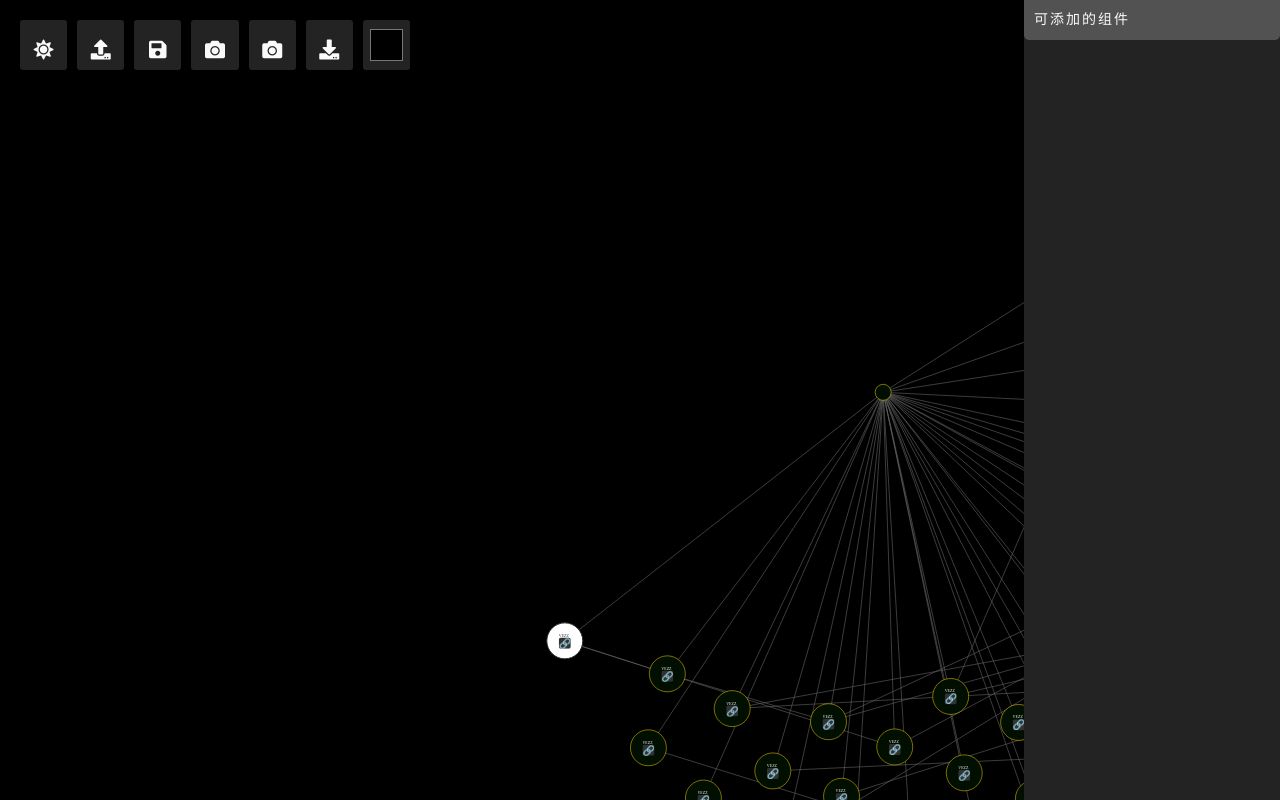
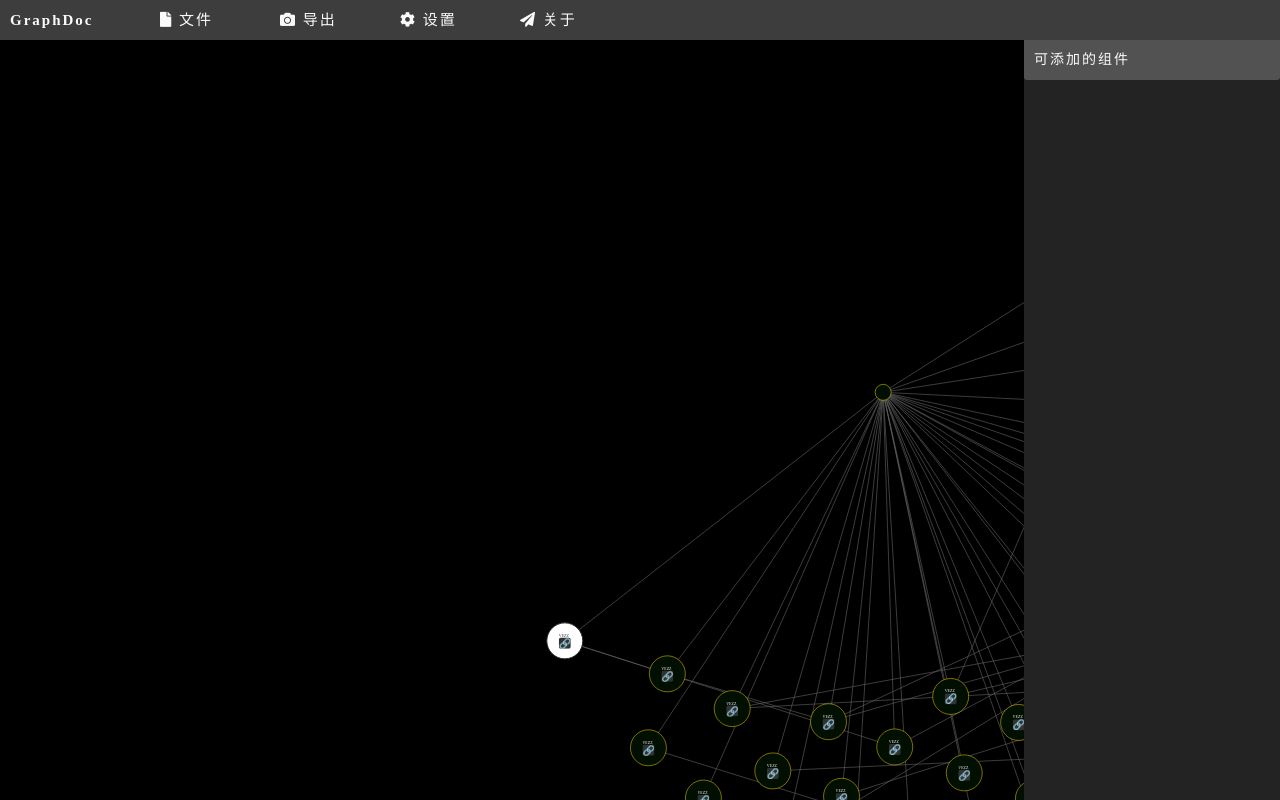
Before and after one commit to vezzzingQAQ/GraphDoc-FeMain, a website built with webpack: page src/graphEditor/html/index.html in a window 1280 px wide. Built offline with nearby package versions, Linux system fonts and the light colour scheme.

Commit message:
增加顶部目录

```diff
--- a/src/graphEditor/css/component.less
+++ b/src/graphEditor/css/component.less
@@ -26,6 +26,7 @@
             line-height: @component_title_height;
             font-size: 15px;
             letter-spacing: 3px;
+            font-weight: 100;
             position: relative;
 
             .compPanTitleText {
--- a/src/graphEditor/css/graph.less
+++ b/src/graphEditor/css/graph.less
@@ -24,7 +24,7 @@
 
 // 选择框
 .selectionRect {
-    fill: rgba(50, 20, 20, 0.3);
+    fill: rgba(20, 34, 50, 0.3);
     stroke: #ccc;
     stroke-width: 2px;
 }
--- a/src/graphEditor/css/index.less
+++ b/src/graphEditor/css/index.less
@@ -26,7 +26,8 @@ body {
 
         .panArea {
             width: 20vw;
-            height: 100vh;
+            height: calc(100vh - @menu_height);
+            margin-top: @menu_height;
             overflow-y: scroll;
             transition: 0.3s ease-in-out;
 
@@ -37,8 +38,8 @@ body {
             .topPan {
                 .window {
                     overflow: hidden;
-                    border-bottom-left-radius: @normal_border_radius;
-                    border-bottom-right-radius: @normal_border_radius;
+                    border-bottom-left-radius: @small_border_radius;
+                    border-bottom-right-radius: @small_border_radius;
 
                     .title {
                         height: @add_pan_title_height;
@@ -51,6 +52,7 @@ body {
 
                     .content {
                         transition: 0.3s ease-in-out;
+
                         .container {
                             display: flex;
                             flex-direction: row;
@@ -78,34 +80,82 @@ body {
             }
         }
 
-        .btnArea {
+        .mainMenu {
             z-index: 999;
             position: fixed;
-            left: 20px;
-            top: 20px;
-            display: flex;
-            flex-direction: row;
-            width: 400px;
-            height: 80px;
-            transition: 0.3s ease-in-out;
+            left: 0;
+            top: 0;
+            width: 100vw;
+            height: @menu_height;
+            line-height: @menu_height;
+            padding-left: 10px;
+            padding-right: 10px;
+            // box-shadow: 0 4px 12px 0 rgba(131, 131, 131, 0.126),
+            //     0 6px 30px 0 rgba(118, 118, 118, 0.19);
 
-            .btn {
-                display: block;
-                padding: 5px;
-                width: 50px;
-                margin-right: 10px;
-                height: 50px;
-                line-height: 50px;
-                font-size: 20px;
-                text-align: center;
-                border-radius: @small_border_radius;
+            ul {
+                display: flex;
+                flex-direction: row;
+                font-size: 15px;
+                list-style: none;
                 cursor: pointer;
-                transition: 0.3s ease-in-out;
-            }
 
-            input {
-                border: none !important;
-                outline: none !important;
+                .title {
+                    width: 140px;
+                    font-weight: bolder;
+                    letter-spacing: 2px;
+                }
+
+                .menuBlock {
+                    display: block;
+                    width: 120px;
+                    height: max-content;
+                    border-bottom-left-radius: @small_border_radius;
+                    border-bottom-right-radius: @small_border_radius;
+                    overflow: hidden;
+                    transition: 0.1s ease-in-out;
+
+                    p {
+                        padding-left: 10px;
+                        letter-spacing: 2px;
+                        font-weight: 100;
+                    }
+
+                    ul {
+                        overflow: hidden;
+                        display: flex;
+                        flex-direction: column;
+                        height: 0;
+
+                        li {
+                            font-size: 13px;
+                            padding-left: 10px;
+                            letter-spacing: 2px;
+                            font-weight: 100;
+                            transition: 0.1s ease-in-out;
+                            display: flex;
+                            flex-direction: row;
+                            align-items: center;
+
+                            .subDisp {
+                                margin-left: 5px;
+                                width: 15px;
+                                height: 15px;
+                            }
+
+                            input[type=color] {
+                                cursor: pointer;
+                                padding: 0;
+                            }
+                        }
+                    }
+
+                    &:hover {
+                        ul {
+                            height: max-content;
+                        }
+                    }
+                }
             }
         }
     }
@@ -135,6 +185,7 @@ body {
 
                 .componentAddContainer .componentAddBtn {
                     background-color: @bg_color_d_input;
+
                     &:hover {
                         background-color: @bg_color_d_title;
                     }
@@ -143,10 +194,25 @@ body {
         }
     }
 
-    .btnArea {
-        .btn {
-            background-color: rgb(35, 35, 35);
-            color: rgb(250, 250, 250);
+    .mainMenu {
+        background-color: rgb(61, 61, 61);
+        color: @fg_color_d_1;
+
+        .menuBlock {
+            &:hover {
+                background-color: @bg_color_d_title;
+            }
+
+            ul {
+                background-color: @bg_color_d_title;
+
+                li {
+                    &:hover {
+                        background-color: rgb(61, 61, 61) !important;
+                        border-left: 4px solid @fg_color_d_1;
+                    }
+                }
+            }
         }
     }
 }
@@ -175,6 +241,7 @@ body {
 
                 .componentAddContainer .componentAddBtn {
                     background-color: @bg_color_l_input;
+
                     &:hover {
                         background-color: @bg_color_l_title;
                     }
@@ -183,10 +250,25 @@ body {
         }
     }
 
-    .btnArea {
-        .btn {
-            background-color: rgb(231, 231, 231);
-            color: rgb(57, 57, 57);
+    .mainMenu {
+        background-color: rgb(246, 246, 246);
+        color: @fg_color_l_1;
+
+        .menuBlock {
+            &:hover {
+                background-color: rgb(246, 246, 246);
+            }
+
+            ul {
+                background-color: rgb(234, 234, 234);
+
+                li {
+                    &:hover {
+                        background-color: rgb(206, 206, 206) !important;
+                        border-left: 4px solid @fg_color_l_1;
+                    }
+                }
+            }
         }
     }
 }
--- a/src/graphEditor/css/vairbles.less
+++ b/src/graphEditor/css/vairbles.less
@@ -25,4 +25,6 @@
 
 @component_add_btn_height: 30px;
 
-@add_pan_title_height:40px;
+@add_pan_title_height: 40px;
+
+@menu_height: 40px;
--- a/src/graphEditor/html/index.html
+++ b/src/graphEditor/html/index.html
@@ -33,14 +33,44 @@
                 <!--这个地方展示已经添加的组件的详细信息-->
             </div>
         </div>
-        <div class="btnArea">
-            <div class="btn fa fa-sun" id="btnReverseMode"></div>
-            <div class="btn fa fa-upload" id="btnToJson"></div>
-            <div class="btn fa fa-save" id="btnSave"></div>
-            <div class="btn fa fa-camera" id="btnExport"></div>
-            <div class="btn fa fa-camera" id="btnExport2"></div>
-            <div class="btn fa fa-download" id="openFile"></div>
-            <input class="btn" type="color" id="bgColorInput">
+        <div class="mainMenu">
+            <ul>
+                <div class="col title">
+                    <p>GraphDoc</p>
+                </div>
+                <div class="col menuBlock">
+                    <p><i class="fa fa-file"></i> 文件</p>
+                    <ul>
+                        <li id="openFile">从本地打开</li>
+                        <li id="btnSave">保存到本地</li>
+                        <li id="btnToJson">保存到云</li>
+                    </ul>
+                </div>
+                <div class="col menuBlock">
+                    <p><i class="fa fa-camera"></i> 导出</p>
+                    <ul>
+                        <li id="btnExport">导出为SVG</li>
+                        <li id="btnExport2">导出为PNG</li>
+                    </ul>
+                </div>
+                <div class="col menuBlock">
+                    <p><i class="fa fa-cog"></i> 设置</p>
+                    <ul>
+                        <li id="btnReverseMode">切换风格</li>
+                        <li>背景颜色
+                            <input type="color" class="subDisp" id="bgColorInput">
+                        </li>
+                    </ul>
+                </div>
+                <div class="col menuBlock">
+                    <p><i class="fa fa-paper-plane"></i> 关于</p>
+                    <ul>
+                        <li>作者列表</li>
+                        <li>Github链接</li>
+                        <li>请作者喝咖啡</li>
+                    </ul>
+                </div>
+            </ul>
         </div>
     </div>
 </body>
```
Also changed, not shown: dist/graphEditor.html, 1 other file.
